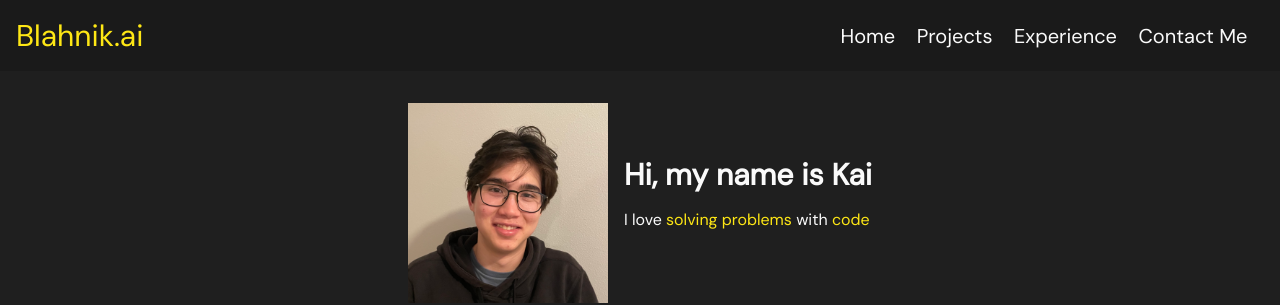
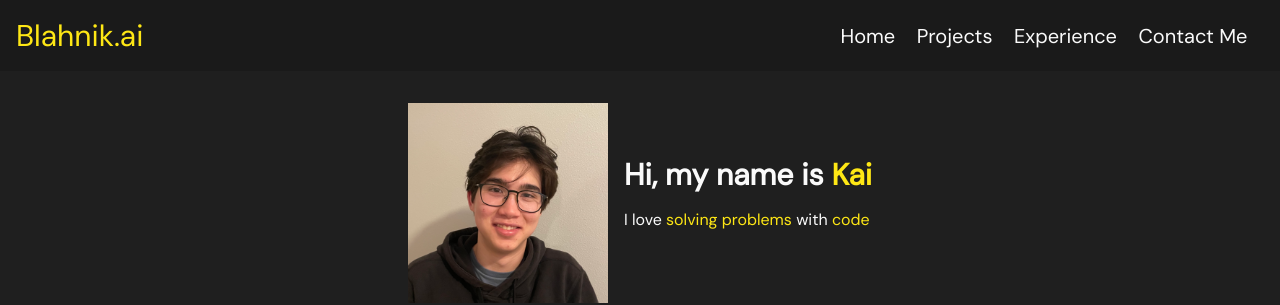
Before and after one commit to blahnikkai/blahnikkai.github.io, a React (Create React App) app: page /#/ in a window 1280 px wide. Shown: the top 305 px of the page. Built offline with nearby package versions, Linux system fonts and the light colour scheme.

Commit message:
add yellow highlight to 'Kai' in intro

```diff
--- a/src/Components/Intro/index.js
+++ b/src/Components/Intro/index.js
@@ -9,7 +9,7 @@ function Intro() {
                 <img className='self_img' src={kai_img} alt='Kai Blahnik'/>
                 <div className='intro_section'>
                     <h1 className='intro_title'>
-                        Hi, my name is Kai
+                        Hi, my name is&nbsp;<span className='highlight'>Kai</span>
                     </h1>
                     <p className='intro_memo'>
                         I love <span className='highlight'>solving problems</span> with <span className='highlight'>code</span>
```
